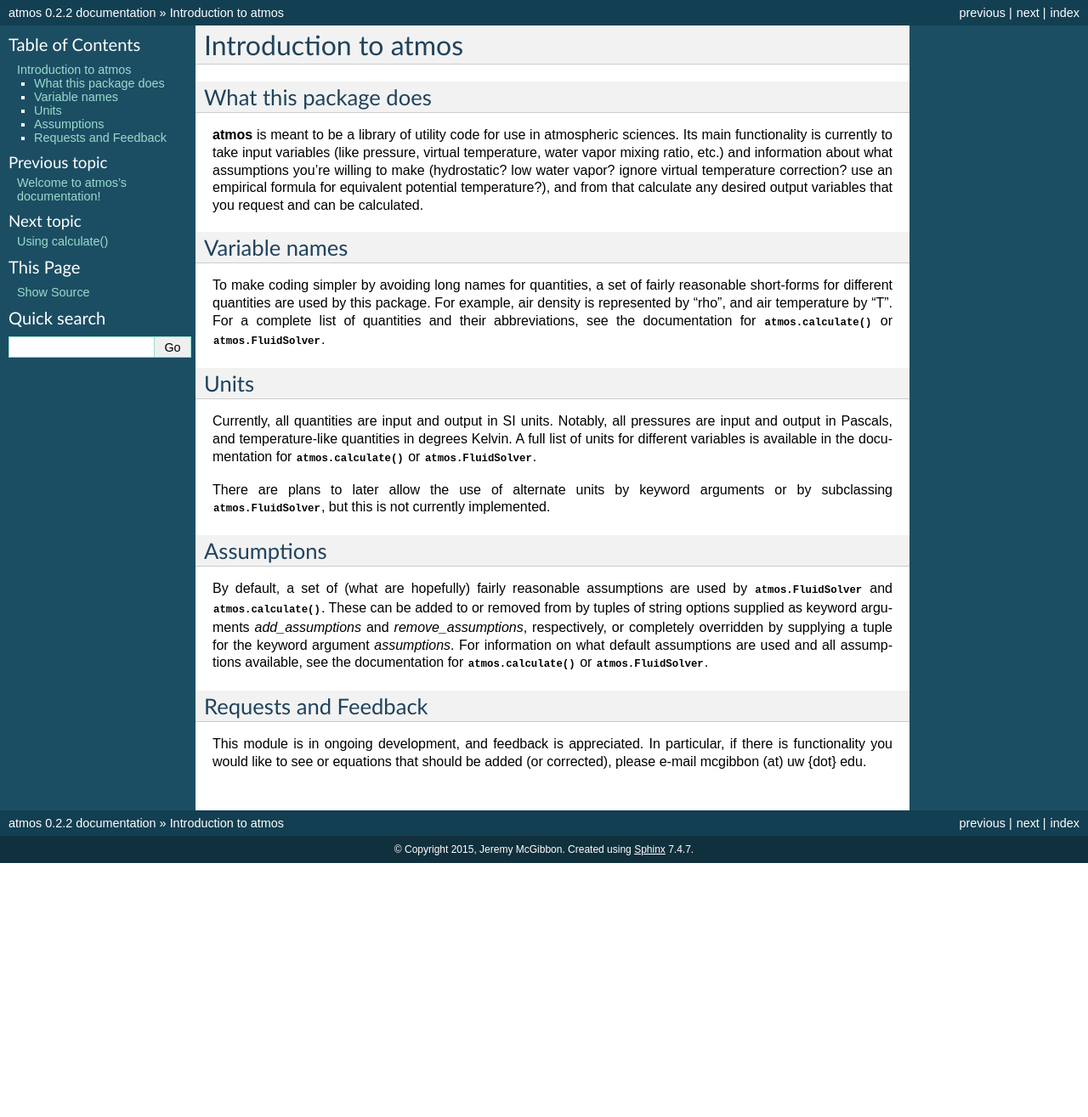
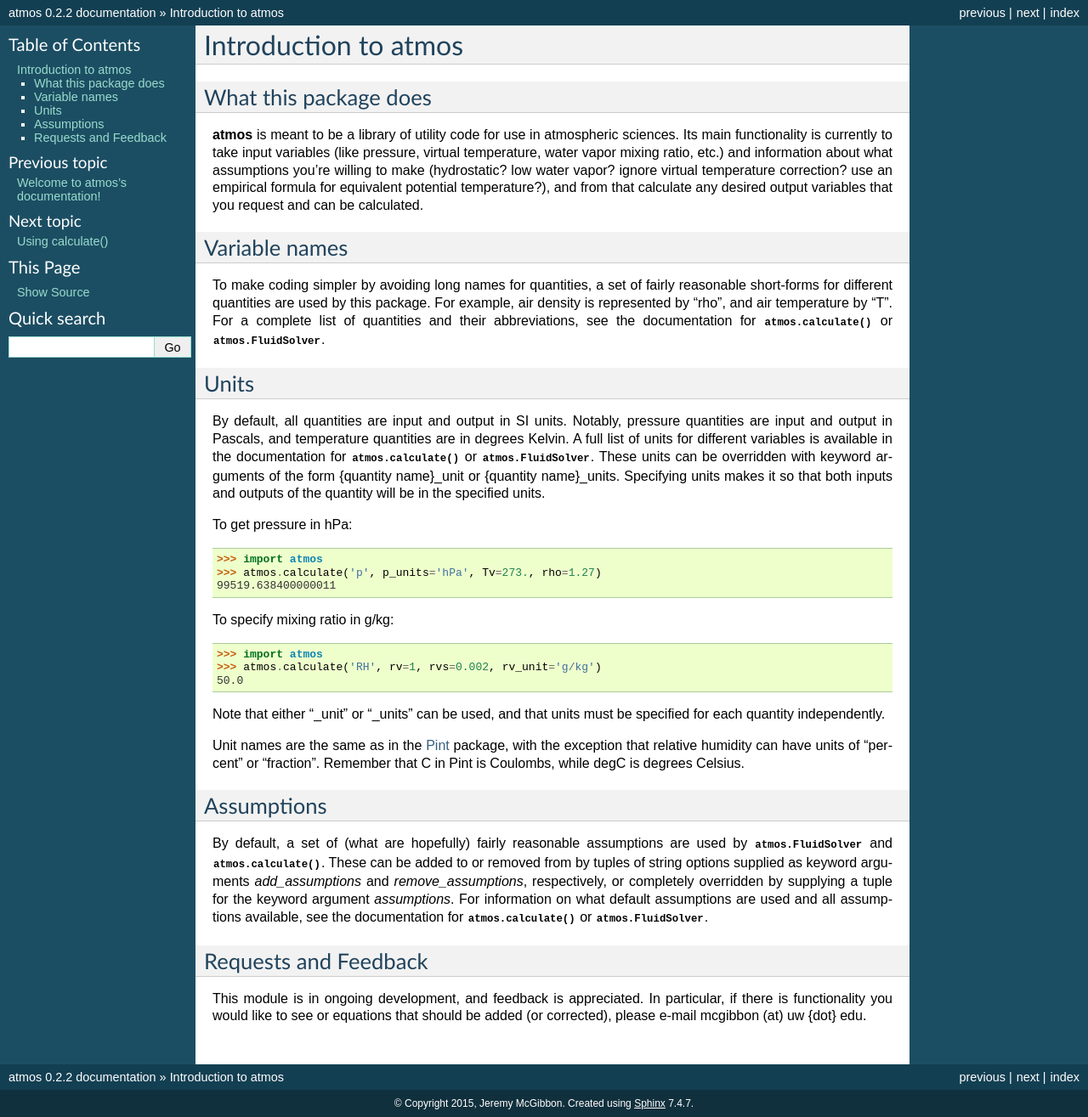
Before and after one commit to atmos-python/atmos, a Sphinx documentation site: the page built from docs/source/intro.rst, in a window 1280 px wide. Shown: the whole page at 85% size. Built offline with Sphinx 7.4.7, drawn with Linux system fonts in a browser that asks for light colours; before the commit the page ends 1016 px from its top, so only the background shows below that.

Commit message:
updated documentation to include units and _solution dictionaries

```diff
--- a/docs/source/intro.rst
+++ b/docs/source/intro.rst
@@ -24,15 +24,33 @@ documentation for :func:`atmos.calculate` or :class:`atmos.FluidSolver`.
 Units
 -----
 
-Currently, all quantities are input and output in SI units. Notably, all
-pressures are input and output in Pascals, and temperature-like quantities
-in degrees Kelvin. A full list of units for different variables is available
+By default, all quantities are input and output in SI units. Notably, pressure
+quantities are input and output in Pascals, and temperature quantities are in
+degrees Kelvin. A full list of units for different variables is available
 in the documentation for :func:`atmos.calculate` or
-:class:`atmos.FluidSolver`.
+:class:`atmos.FluidSolver`. These units can be overridden with keyword
+arguments of the form {quantity name}_unit or {quantity name}_units.
+Specifying units makes it so that both inputs and outputs of the quantity
+will be in the specified units.
 
-There are plans to later allow the use of alternate units by keyword arguments
-or by subclassing :class:`atmos.FluidSolver`, but this is not currently
-implemented.
+To get pressure in hPa::
+
+    >>> import atmos
+    >>> atmos.calculate('p', p_units='hPa', Tv=273., rho=1.27)
+    99519.638400000011
+
+To specify mixing ratio in g/kg::
+
+    >>> import atmos
+    >>> atmos.calculate('RH', rv=1, rvs=0.002, rv_unit='g/kg')
+    50.0
+
+Note that either "_unit" or "_units" can be used, and that units must be
+specified for each quantity independently.
+
+Unit names are the same as in the Pint_ package, with the exception that
+relative humidity can have units of "percent" or "fraction". Remember that
+C in Pint is Coulombs, while degC is degrees Celsius.
 
 Assumptions
 -----------
@@ -52,3 +70,5 @@ Requests and Feedback
 This module is in ongoing development, and feedback is appreciated. In
 particular, if there is functionality you would like to see or equations
 that should be added (or corrected), please e-mail mcgibbon (at) uw {dot} edu.
+
+.. _Pint: http://pint.readthedocs.org/en/latest/
```
Also changed, not shown: docs/source/calculate.rst (+29 -0 lines), docs/source/solver.rst (+30 -0 lines), docs/source/subclassing.rst (+7 -0 lines).
